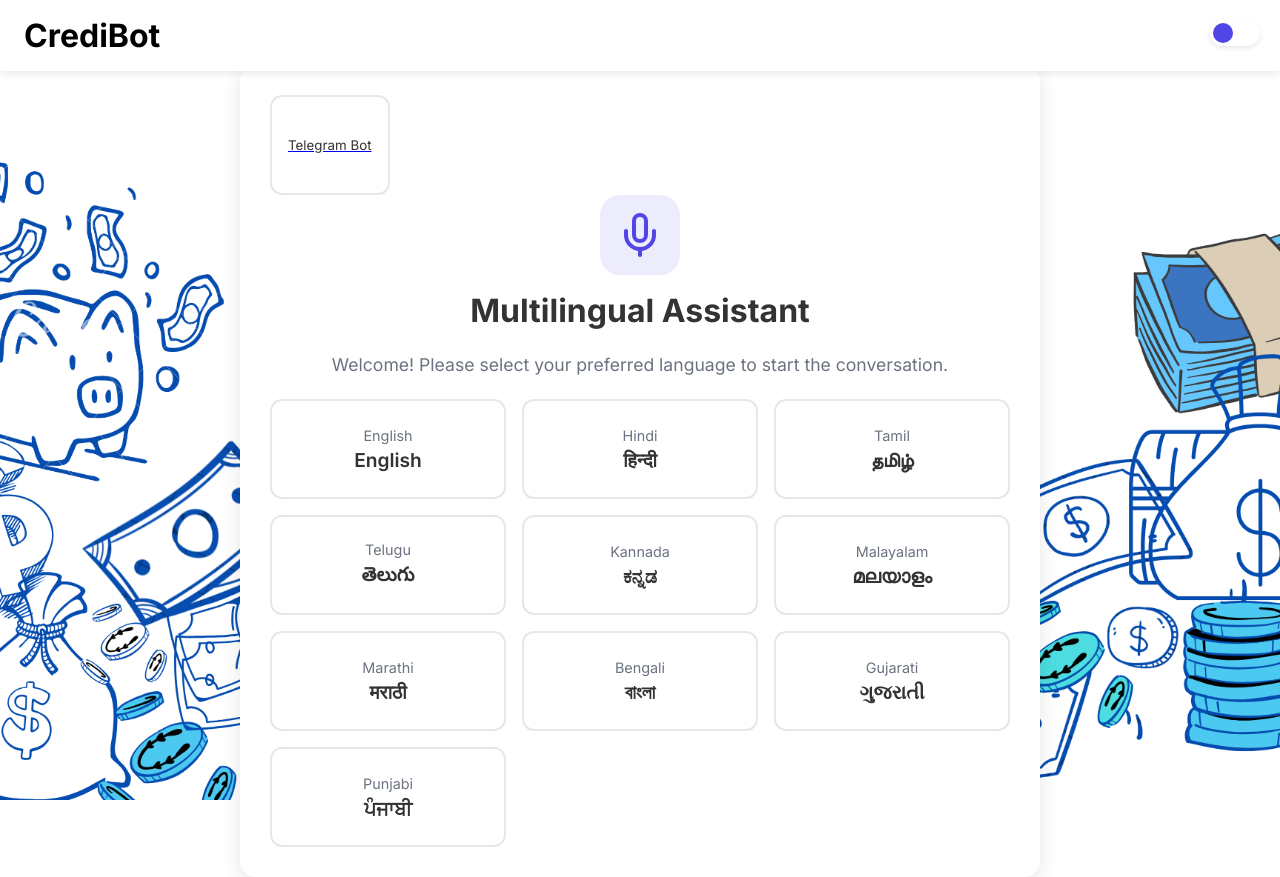
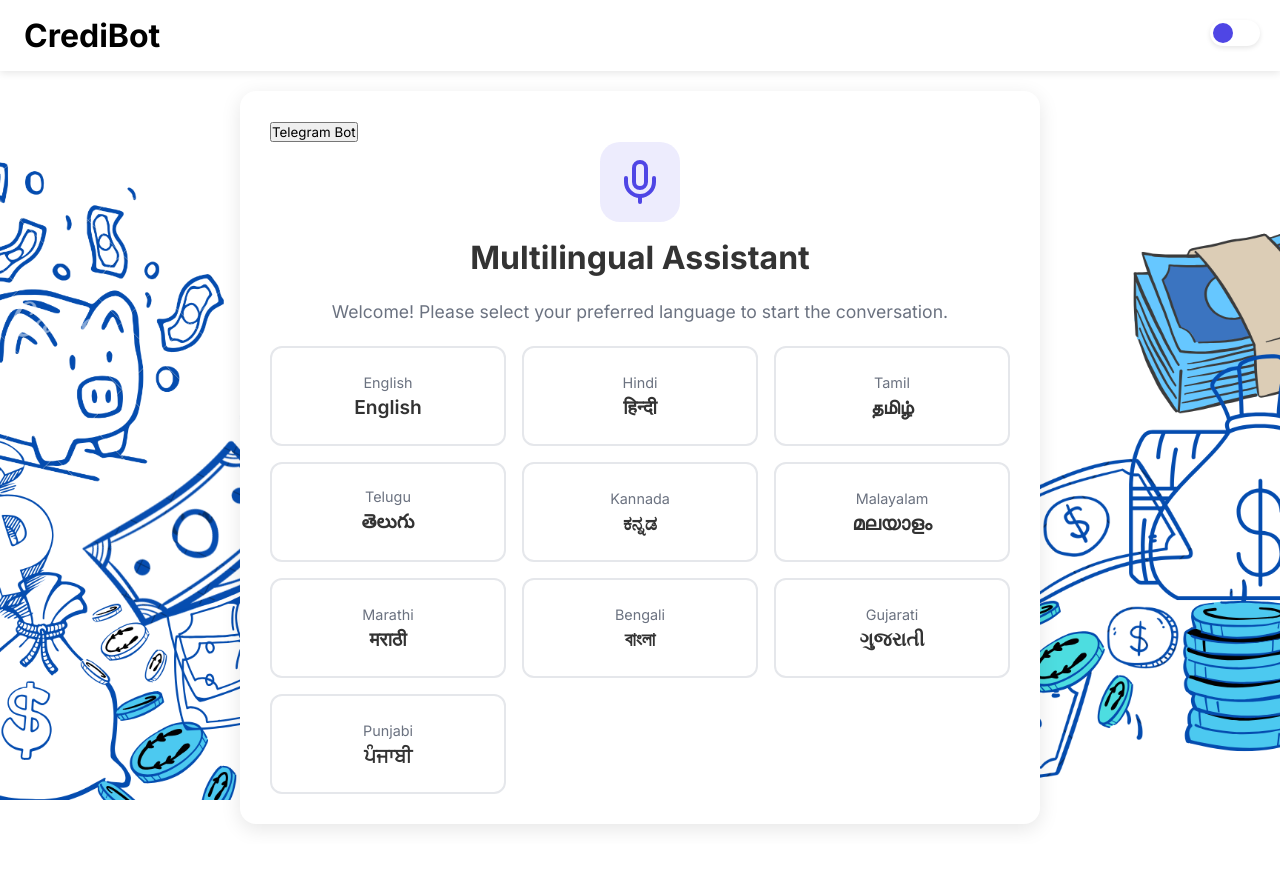
Before and after one commit to yashdivya5/Sarvasva, a Flask app: page / in a window 1280 px wide. After the commit the page ends 829 px from the top, so only its background shows below. Run offline with Flask 2, Linux system fonts and the light colour scheme.

Commit message:
Update index.html
"language-options class removed from telegram bot button"

```diff
--- a/templates/index.html
+++ b/templates/index.html
@@ -685,7 +685,7 @@ body.dark {
             <div class="language-selection-content">
   <div class="top-left-telegram" style="text-decoration: none;">
         <a href="https://t.me/Sarvasvaloanadvisorbot" target="_blank">
-            <button class="language-option telegram-button" data-lang="telegram">
+            <button class="telegram-button" data-lang="telegram">
                 <span class="icon">Telegram Bot</span>
             </button>
         </a>
```
